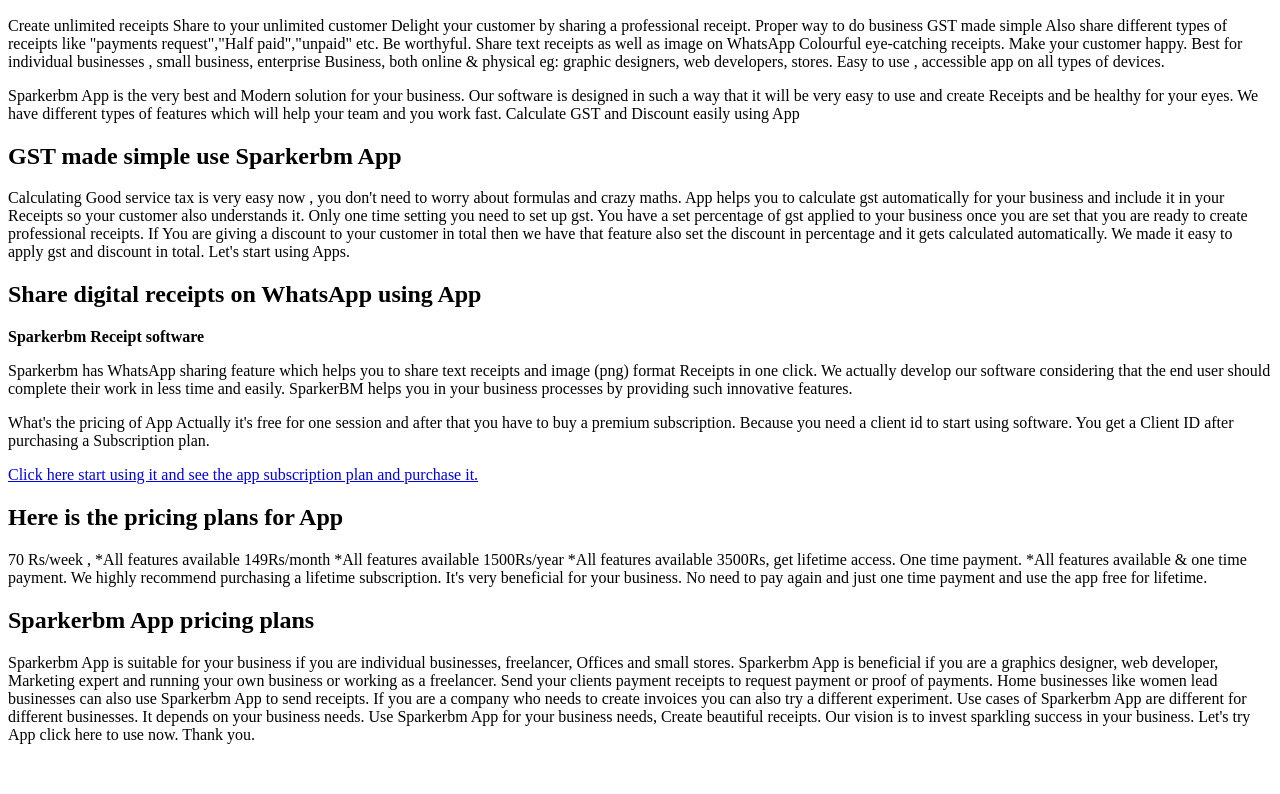
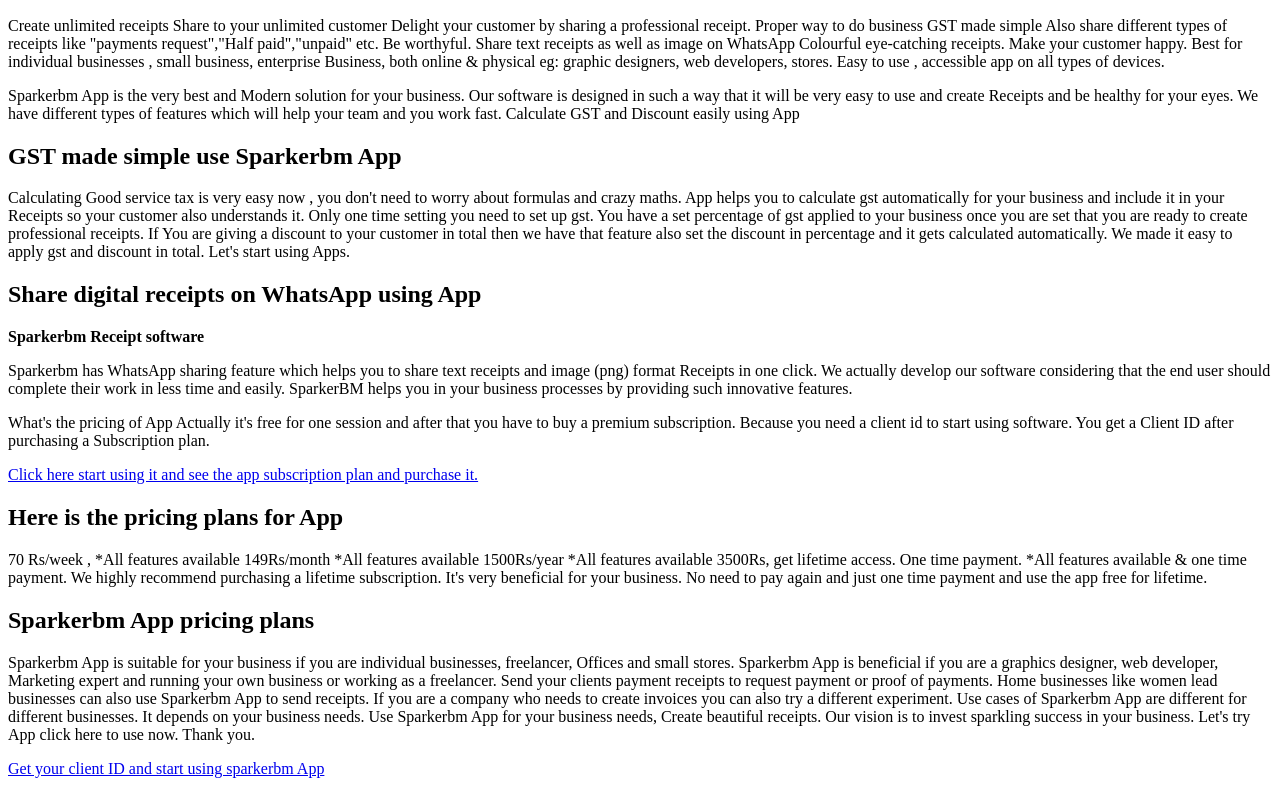
Before and after one commit to sparkerbmsoft/sparkerbmsoft.github.io, a plain HTML site: page sparkerbmdocs.html in a window 1280 px wide. Shown: the part 324-1118 px from the top of the page. Before the commit the page ends 1084 px from the top, so only its background shows below. Drawn offline with Linux system fonts and the light colour scheme.

Commit message:
Update sparkerbmdocs.html

```diff
--- a/sparkerbmdocs.html
+++ b/sparkerbmdocs.html
@@ -85,6 +85,7 @@
 Use Sparkerbm App for your business needs, Create beautiful receipts.
 Our vision is to invest sparkling success in your business. Let's try  App click here to use now. Thank you.
 </p>
-
+<p><a href="https://bit.ly/sparkerbmApp>Click here to get Sparkerbm app Now</a></p>
+<p><a href="https://docs.google.com/forms/d/e/1FAIpQLSegPDV3mtLtxaaolsPkeGWNSfGSRn4PQjL4AtMamXFQfSPZwA/viewform" target="blank">Get your client ID and start using sparkerbm App</a></p>
 </article>
 </body>
```
